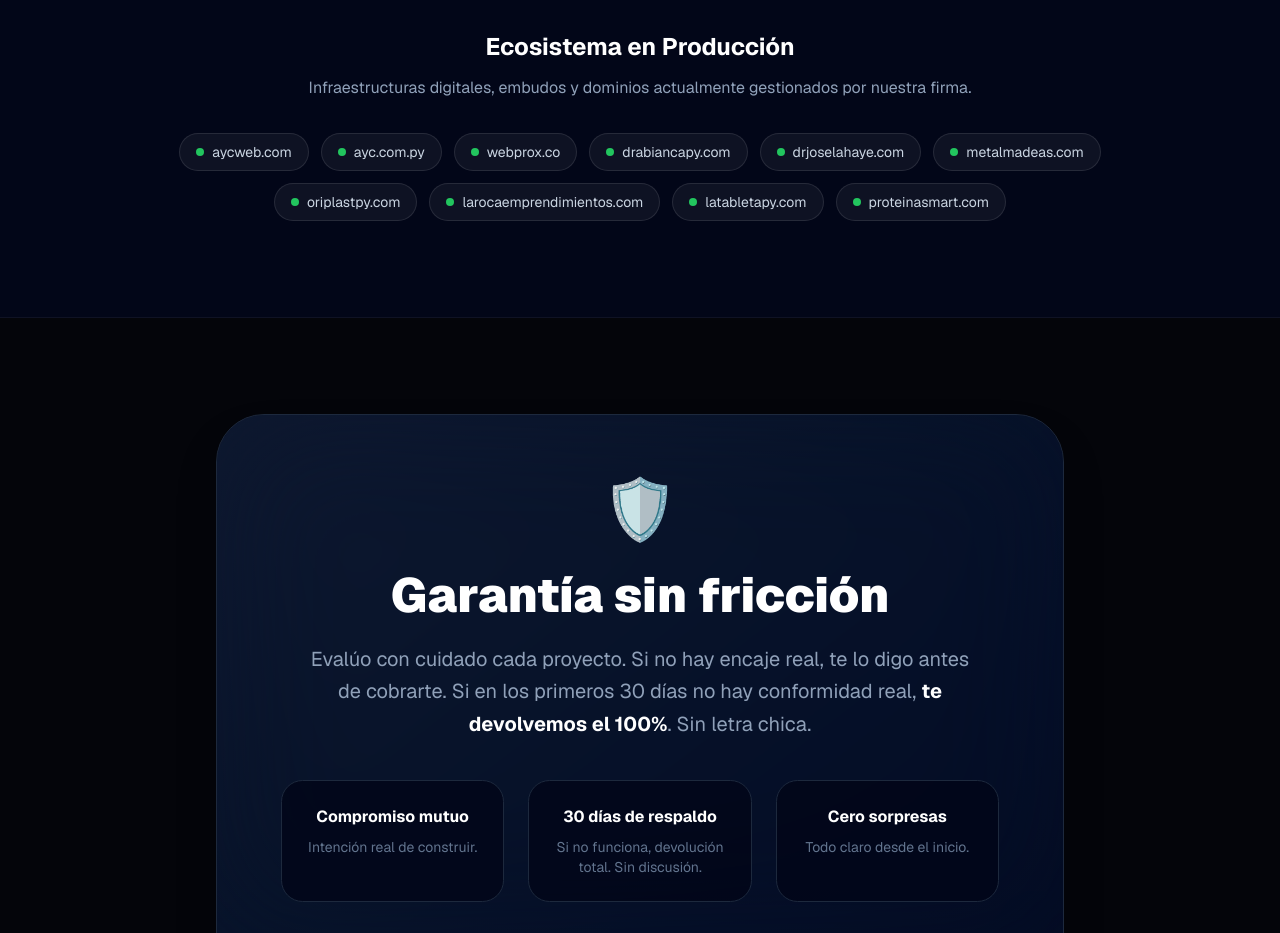
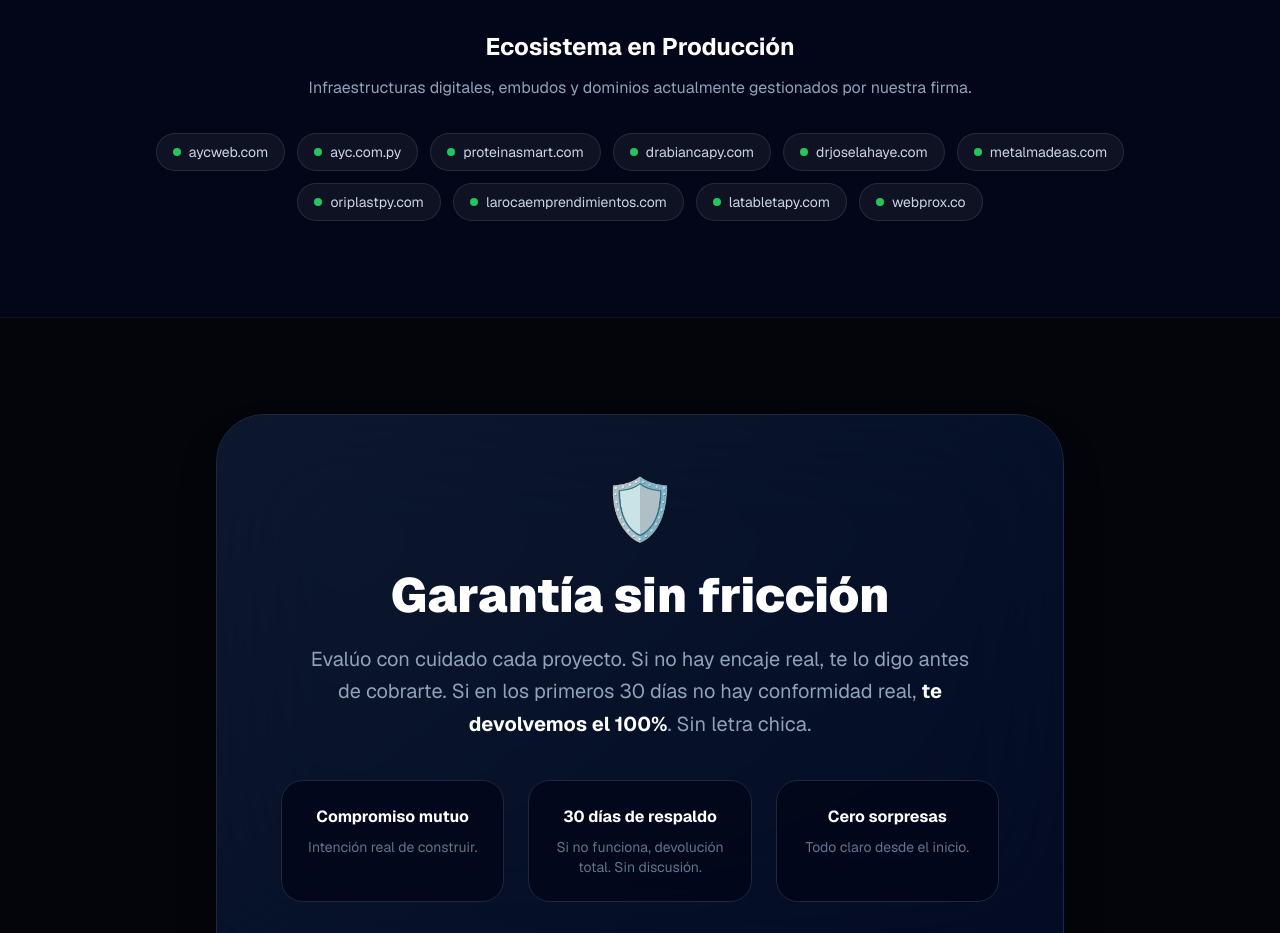
Before and after one commit to oscaramarilla/aycweb, a Next.js app: page /empresas in a window 1280 px wide. Shown: the part 4520-5453 px from the top of the page. Built offline with nearby package versions, Linux system fonts and the light colour scheme.

Commit message:
fix(home): reordenar dominios webprox y proteinasmart

```diff
--- a/app/[lang]/(marketing)/page.tsx
+++ b/app/[lang]/(marketing)/page.tsx
@@ -15,14 +15,14 @@ export const metadata: Metadata = {
 const DOMINIOS_GESTIONADOS = [
   { nombre: "aycweb.com", url: "https://aycweb.com" },
   { nombre: "ayc.com.py", url: "https://ayc.com.py" },
-  { nombre: "webprox.co", url: "https://webprox.co" },
+  { nombre: "proteinasmart.com", url: "https://proteinasmart.com" },
   { nombre: "drabiancapy.com", url: "https://drabiancapy.com" },
   { nombre: "drjoselahaye.com", url: "https://drjoselahaye.com" },
   { nombre: "metalmadeas.com", url: "https://metalmadeas.com" },
   { nombre: "oriplastpy.com", url: "https://oriplastpy.com" },
   { nombre: "larocaemprendimientos.com", url: "https://larocaemprendimientos.com" },
   { nombre: "latabletapy.com", url: "https://latabletapy.com" },
-  { nombre: "proteinasmart.com", url: "https://proteinasmart.com" },
+  { nombre: "webprox.co", url: "https://webprox.co" },
 ];
 
 export default async function HomePage({ params }: { params: Promise<{ lang: string }> }) {
```
